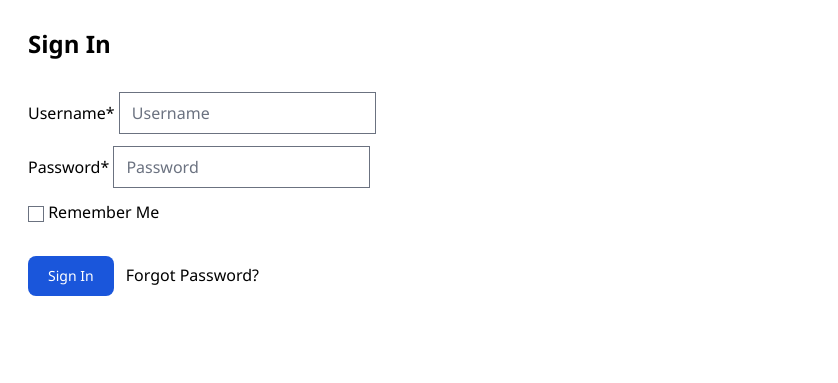
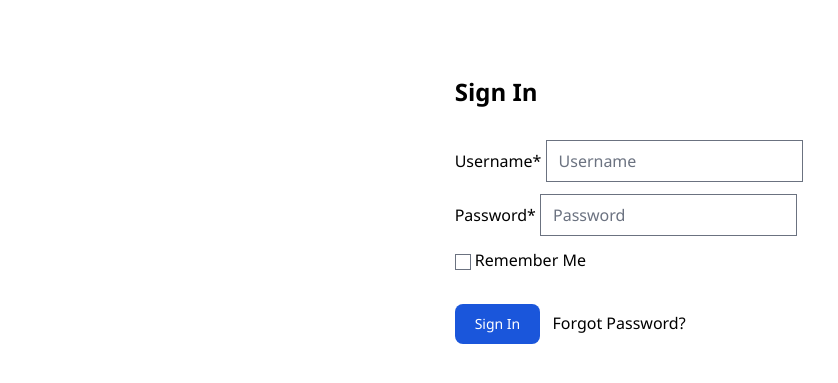
Before and after one commit to michellito/snorpheus-django, a Django app: page /accounts/login/ in a window 1280 px wide. Shown: the part 68-451 px from the top of the page, without its empty margins (0-838 px from the left). Run offline with Django 3.2, Linux system fonts and the light colour scheme; style sheets or scripts are compiled from the project's sources; parts of the project's set-up code (start-up, migrations or seed data) failed here and were passed over; some libraries are stand-ins or nearby versions.

Commit message:
format login page

```diff
--- a/snorpheus/templates/account/base.html
+++ b/snorpheus/templates/account/base.html
@@ -3,7 +3,7 @@
 
 {% block content %}
 <div class="row">
-  <div class="col-md-6 offset-md-3">
+  <div class="container mx-auto justify-center w-1/3 mt-12">
     {% block inner %}{% endblock %}
   </div>
 </div>
```
